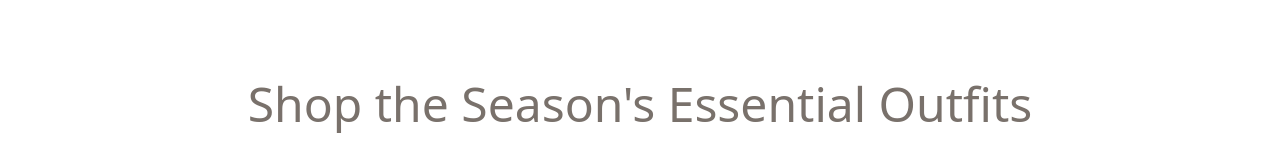
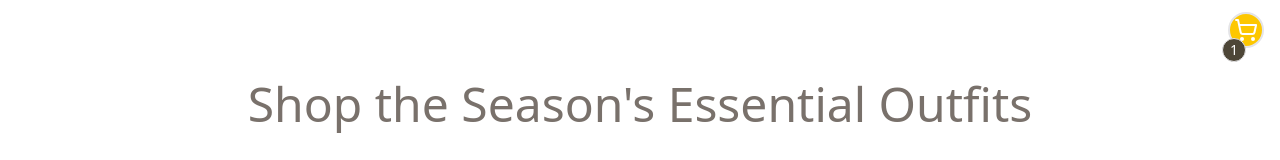
Before and after one commit to GarimaK1/ShoppingCartWithViteReact19, a React (Vite) app: page / in a window 1280 px wide. Shown: the top 160 px of the page. Built offline with nearby package versions, Linux system fonts and the light colour scheme.

Commit message:
added lucide-react, prepared cart UI

```diff
--- a/package.json
+++ b/package.json
@@ -11,6 +11,7 @@
   },
   "dependencies": {
     "@tailwindcss/vite": "^4.1.11",
+    "lucide-react": "^0.525.0",
     "react": "^19.1.0",
     "react-dom": "^19.1.0",
     "tailwindcss": "^4.1.11"
--- a/src/App.jsx
+++ b/src/App.jsx
@@ -1,6 +1,7 @@
 import React, { useEffect } from 'react';
+import { useCart } from './context/cartContext';
 import CartItem from './components/CartItem';
-import { useCart } from './context/cartContext';
+import MyShoppingCart from './components/MyShoppingCart';
 
 const App = () => {
   const { allItems, setToAllProducts } = useCart();
@@ -21,6 +22,7 @@ const App = () => {
       <h1 className="text-5xl text-stone-500 mb-16">
         Shop the Season's Essential Outfits
       </h1>
+      <MyShoppingCart />
       <div className='grid grid-cols-3 place-items-start gap-10'>
         {
           allItems?.map((product) => (
--- a/src/components/CartButtons.jsx
+++ b/src/components/CartButtons.jsx
@@ -42,7 +42,7 @@ const CartButtons = ({ item }) => {
                                 >+</button>
                             </div>
                             <button
-                                className='bg-violet-400 mx-auto mt-2 block rounded-md px-2 py-1 text-xs text-white hover:bg-violet-700 cursor-pointer'
+                                className='bg-violet-400 mx-auto mt-2 block rounded-md px-2 py-1 text-xs text-white hover:bg-violet-600 cursor-pointer'
                                 onClick={() => removeFromCart(item)}
                             >
                                 Remove
--- /dev/null
+++ b/src/components/MyShoppingCart.jsx
@@ -0,0 +1,53 @@
+import { ShoppingCart, X } from 'lucide-react';
+import { useState } from 'react';
+
+const MyShoppingCart = () => {
+    const [isOpen, setIsOpen] = useState(false); // to track if cart is open or close.
+    return (
+        <>
+            <div className={`fixed top-0 z-30 w-[300px] h-screen bg-zinc-100
+                            border-l-4 border-red-200 rounded-tl-lg rounded-bl-lg
+                            ${isOpen ? 'right-0' : '-right-[300px]'}`}>
+                <div className='absolute top-0 left-0 z-10 w-full h-16 bg-white
+                                grid place-items-center border border-zinc-200 rounded-lg'
+                >
+                    <h1 className='text-xl text-stone-600'>My Cart</h1>
+                    <button className='absolute right-3 z-20 w-9 h-9 bg-yellow-400
+                                    grid place-items-center border-2 border-zinc-200 rounded-full
+                                    hover:bg-yellow-500 transition-colors cursor-pointer'
+                            onClick={() => setIsOpen(false)}
+                    >
+                        <X className='text-white' />
+                    </button>
+                </div>
+                <button className='absolute -left-14 top-3 z-20 w-9 h-9 bg-yellow-400
+                                    grid place-items-center border-2 border-zinc-200 rounded-full
+                                    hover:bg-yellow-500 transition-colors cursor-pointer'
+                        onClick={() => setIsOpen(true)}
+                >
+                    <ShoppingCart className='text-xs text-white' />
+                    <span className='absolute -bottom-4 -left-2 w-6 h-6 bg-[#4d4637]
+                                    grid place-items-center border border-zinc-200
+                                    rounded-full text-sm text-white'
+                    >
+                        1
+                    </span>
+                </button>
+                <div className='h-screen flex flex-col gap-y-3 overflow-y-scroll px-5 pb-24 pt-20'>
+                </div>
+                <div className='absolute bottom-0 left-0 z-10 w-full h-20 bg-white
+                                grid place-items-center border border-zinc-200 rounded-lg'
+                >
+                    <h1 className='text-base text-stone-600'>Total: $155</h1>
+                    <button className='rounded-md bg-teal-400 px-4 py-1 text-white text-lg
+                                    hover:bg-teal-500 transition-colors cursor-pointer'
+                    >
+                        Buy Now
+                    </button>
+                </div>
+            </div>
+        </>
+    )
+}
+
+export default MyShoppingCart;
```
Also changed, not shown: 1 other file (tests, documents, lock files or other folders).
